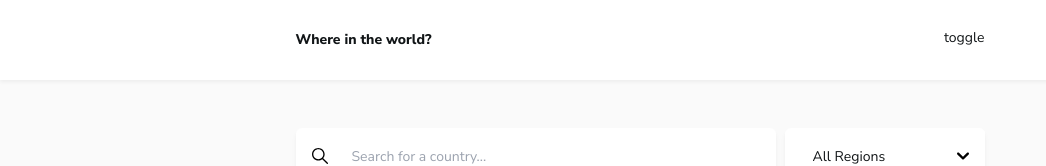
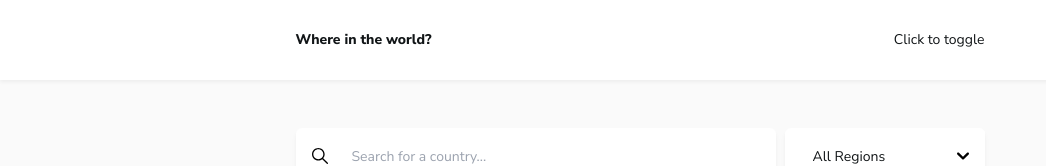
Before and after one commit to richieAiello/countries-api-website, a React (Vite) app: page / in a window 1280 px wide. Shown: the top 166 px of the page, without its empty margins (0-1046 px from the left). Built offline with nearby package versions, Linux system fonts and the light colour scheme; no server answers.

Commit message:
Started implementing a toggle dark mode button.
Dark mode state prioritizes sysytem preferences and allows toggling as a secondary option.

```diff
--- a/src/components/header/Header.jsx
+++ b/src/components/header/Header.jsx
@@ -1,3 +1,5 @@
+import Toggle from './Toggle';
+
 const Header = props => {
   return (
     // box-shadow: 0px 2px 4px 0px #0000000E
@@ -9,8 +11,7 @@ const Header = props => {
         <h1 className="text-[0.875rem] leading-5 font-extrabold">
           Where in the world?
         </h1>
-        <p className="">toggle</p>
-        {/* Also displayed light/dark mode toggle button */}
+        <Toggle />
       </div>
     </header>
   );
--- /dev/null
+++ b/src/components/header/Toggle.jsx
@@ -0,0 +1,30 @@
+import { useState, useEffect } from 'react';
+
+// Work with local storage to toggle light and dark mode
+// If HTML element in index.html has a class="dark" tailwind will use dark styles
+// Create state for darkMode based on local storage (refer to audiophile AppContext)
+// Use lazy initial state to determine the initial boolean of darkMode state
+// If local storage theme doesn't exist setDarkMode(false)
+// If dark HTMl element should receive class="dark"
+// If light remove class from HTML
+const Toggle = props => {
+  // lift darKMode state up so sticky-search can change based on dark mode when scrolling down
+  const [darkMode, setDarkMode] = useState(() => {
+    return window.matchMedia('(prefers-color-scheme: dark)').matches;
+  });
+
+  useEffect(() => {
+    darkMode
+      ? document.documentElement.classList.add('dark')
+      : document.documentElement.classList.remove('dark');
+  }, [darkMode]);
+
+  return (
+    // Conditionally render icons based on darkMode state
+    <button type="button" onClick={() => setDarkMode(!darkMode)}>
+      Click to toggle
+    </button>
+  );
+};
+
+export default Toggle;
--- a/src/hooks/useObserver.jsx
+++ b/src/hooks/useObserver.jsx
@@ -27,8 +27,6 @@ const useObserver = (ref, setState, state) => {
 
     observer.observe(ref.current);
 
-    console.log(state);
-
     return () => observer.disconnect();
   }, [state]);
 };
--- a/src/routes/Countries.jsx
+++ b/src/routes/Countries.jsx
@@ -1,6 +1,6 @@
 import useSWR from 'swr';
 import axios from 'axios';
-import { useState, useRef } from 'react';
+import { useState, useRef, useEffect } from 'react';
 import useObserver from '../hooks/useObserver';
 import CountryRegion from '../components/countries/CountryRegion';
 import CountrySearch from '../components/countries/CountrySearch';
@@ -25,6 +25,13 @@ const Countries = props => {
 
   // Accepts a ref and accesses ref.current after mount with useEffect
   useObserver(stickyRef, setSearchStyles, searchStyles);
+
+  useEffect(() => {
+    // const root = document.getElementById('html');
+    // console.log(root);
+    // document.documentElement.classList.remove('dark');
+    // console.log(document.documentElement);
+  }, []);
 
   // console.log(data);
 
--- a/tailwind.config.cjs
+++ b/tailwind.config.cjs
@@ -1,5 +1,6 @@
 /** @type {import('tailwindcss').Config} */
 module.exports = {
+  darkMode: 'class',
   corePlugins: {
     container: false,
   },
```
